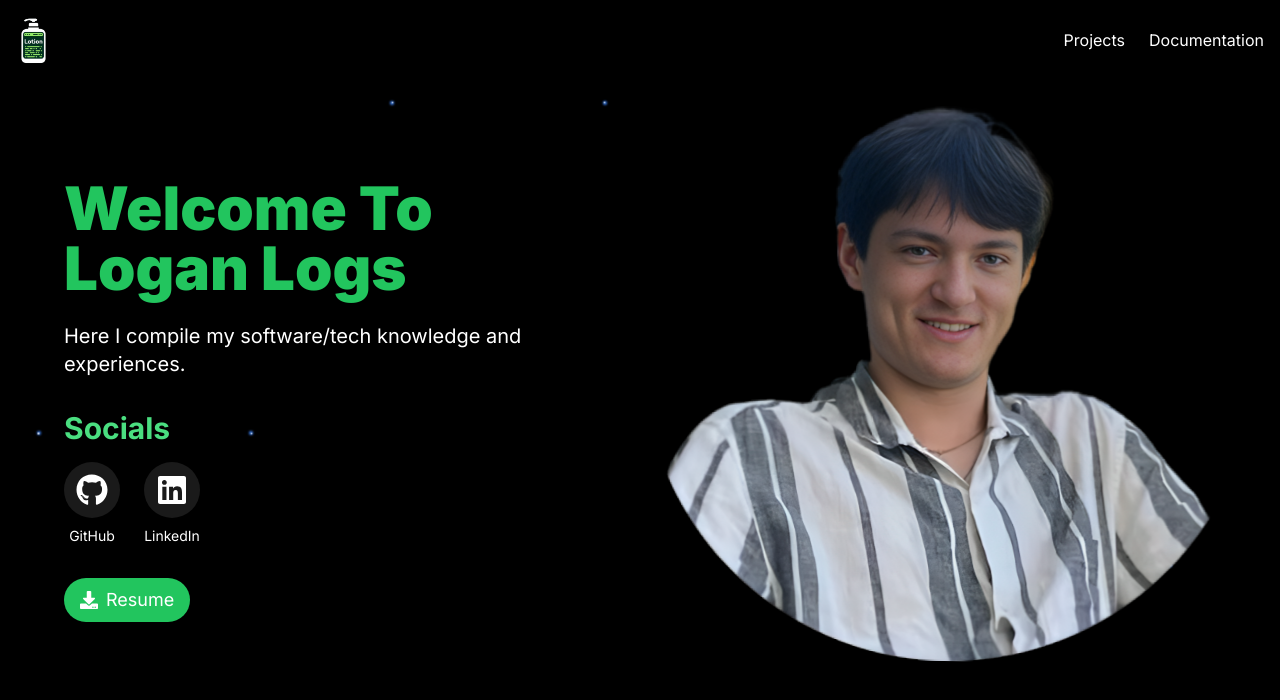
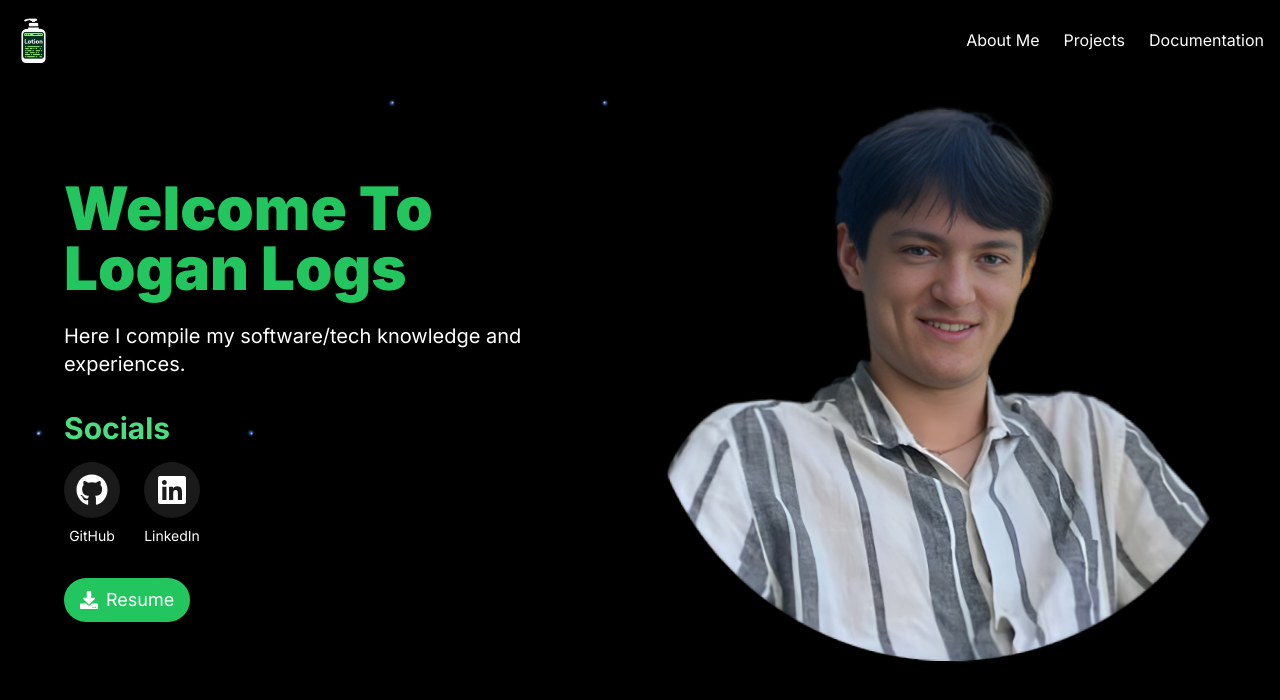
Before and after one commit to Logan-Fouts/logan-logs, a Next.js app: page / in a window 1280 px wide. Shown: the top 700 px of the page. Built offline with nearby package versions, Linux system fonts and the light colour scheme.

Commit message:
working on about me page

```diff
--- a/src/app/components/NavBar.client.jsx
+++ b/src/app/components/NavBar.client.jsx
@@ -72,6 +72,7 @@ export default function NavBar(props) {
                 transition={{ duration: 0.3 }}
               >
                 <ul className="flex flex-col sm:flex-row items-center space-y-4 sm:space-y-0 sm:space-x-6 py-4 sm:py-0">
+                  <NavItem href="/AboutMe">About Me</NavItem>
                   <NavItem href="/projects">Projects</NavItem>
                   <NavItem href="/documentation">Documentation</NavItem>
                 </ul>
--- a/src/app/page.jsx
+++ b/src/app/page.jsx
@@ -96,7 +96,7 @@ export default function Home() {
                 <img
                   src="/jag2.png"
                   alt="Logan Logs Logo"
-                  className="mx-auto md:mx-0 p-0"
+                  className="mx-auto md:mx-0 p-"
                 />
               </motion.div>
             </motion.div>
--- /dev/null
+++ b/src/pages/AboutMe.jsx
@@ -0,0 +1,13 @@
+import React from "react";
+import Navbar from "/src/app/components/NavBar.client";
+
+const AboutMe = () => {
+    return (
+        <div className="w-full flex flex-col items-center justify-center">
+            <Navbar />
+            <h1 className="text-3xl mt-20">About Me</h1>
+        </div>
+    );
+}
+
+export default AboutMe;
```
